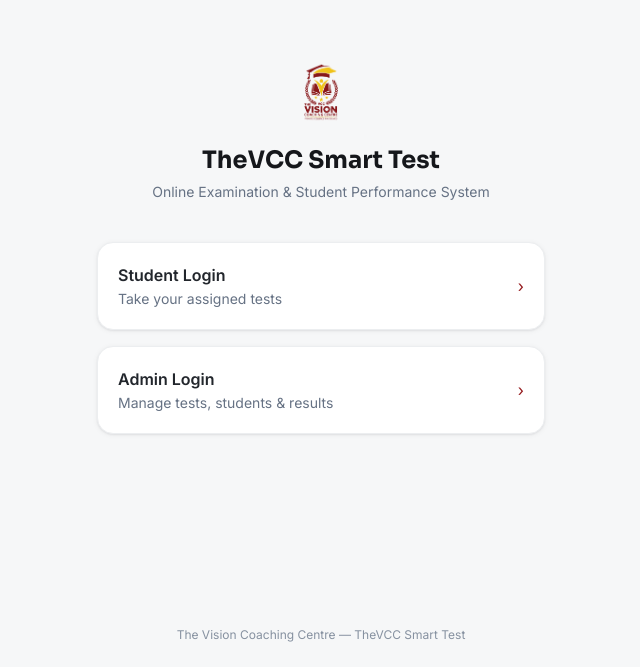
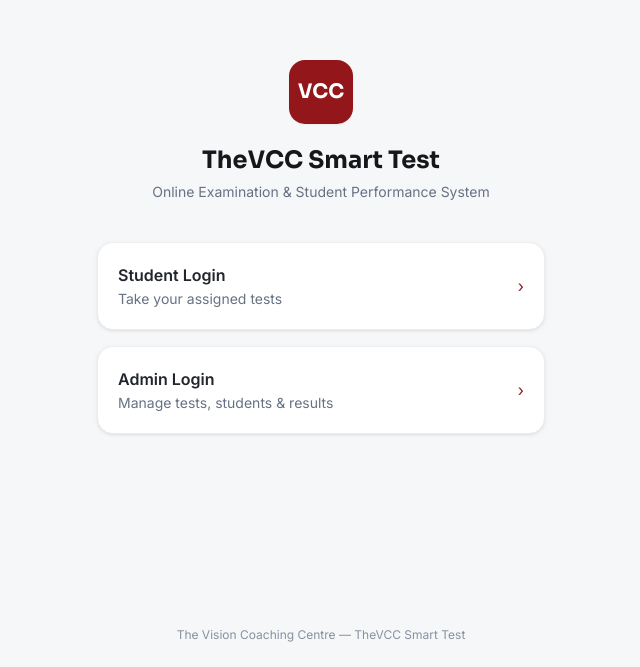
Before and after one commit to zafrankhanit-dev/thevccexamtest, a React (Vite) app in the folder thevcc-smart-test/: page / in a window 1280 px wide. Shown: the part 133-800 px from the top of the page, without its empty margins (319-959 px from the left). Built offline with nearby package versions, Linux system fonts and the light colour scheme; no server answers.

Commit message:
Logo.jsx

```diff
--- a/thevcc-smart-test/src/components/Logo.jsx
+++ b/thevcc-smart-test/src/components/Logo.jsx
@@ -1,17 +1,28 @@
 import React from 'react';
 
+/**
+ * Logo placeholder.
+ * To replace with the real TheVCC logo:
+ *   1. Drop your logo file into /public, e.g. /public/logo.png
+ *   2. Replace the contents of this component with:
+ *        <img src="/logo.png" alt="The Vision Coaching Centre" className={className} />
+ * This is the ONLY place the logo needs to change — Login, Admin header,
+ * and Student header all render through this component.
+ */
 export default function Logo({ size = 'md', className = '' }) {
   const dims = {
-    sm: 'h-9 w-9',
-    md: 'h-12 w-12',
-    lg: 'h-16 w-16',
+    sm: 'h-9 w-9 text-sm',
+    md: 'h-12 w-12 text-base',
+    lg: 'h-16 w-16 text-xl',
   }[size];
 
   return (
-    <img
-      src="/logo.png"
-      alt="The Vision Coaching Centre"
-      className={`${dims} object-contain ${className}`}
-    />
+    <div
+      className={`${dims} shrink-0 rounded-xl2 bg-brand-700 text-white flex items-center justify-center font-display font-bold shadow-sm ${className}`}
+      aria-label="The Vision Coaching Centre logo placeholder"
+      title="Replace in src/components/Logo.jsx"
+    >
+      VCC
+    </div>
   );
 }
```
